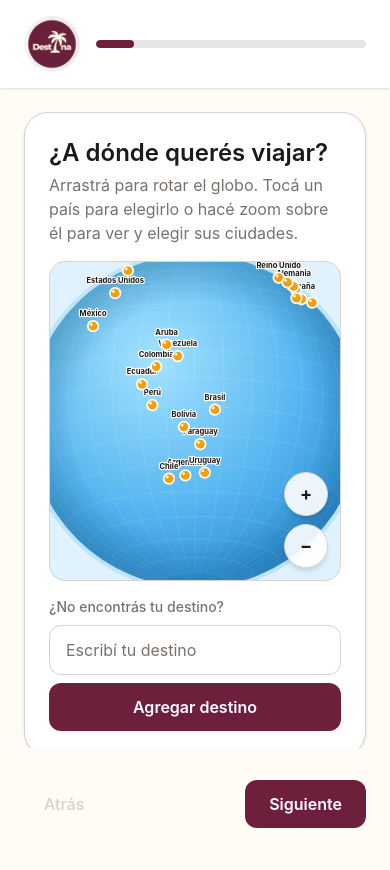
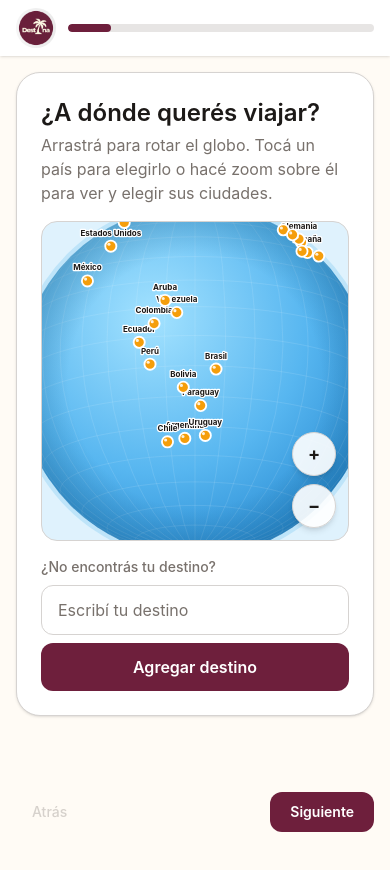
Before and after one commit to EmilioGalimberti/formDestina, a React (Vite) app: page / in a window 390 px wide. Shown: the top 870 px of the page. After the commit the page ends 844 px from the top, so only its background shows below. Built offline with nearby package versions, Linux system fonts and the light colour scheme; the HTML template or start-up script is replaced by a standard one; what world-atlas would draw is missing.

Commit message:
Ajuste UI: header y footer más compactos en mobile

```diff
--- a/src/features/wizard/Wizard.tsx
+++ b/src/features/wizard/Wizard.tsx
@@ -27,12 +27,12 @@ export function Wizard() {
 
   return (
     <div className="flex min-h-svh flex-col">
-      <header className="sticky top-0 z-10 bg-white px-6 py-4 shadow-sm">
-        <div className="mx-auto flex w-full max-w-2xl items-center gap-4">
+      <header className="sticky top-0 z-10 bg-white px-4 py-2 shadow-sm md:px-6 md:py-4">
+        <div className="mx-auto flex w-full max-w-2xl items-center gap-3 md:gap-4">
           <img
             src="/images/logo.png"
             alt="Destina"
-            className="h-14 w-14 shrink-0 rounded-full object-cover"
+            className="h-10 w-10 shrink-0 rounded-full object-cover md:h-14 md:w-14"
             width="512"
             height="512"
           />
@@ -42,7 +42,7 @@ export function Wizard() {
         </div>
       </header>
 
-      <main className="flex flex-1 flex-col px-6 py-6" aria-label={`Paso ${step.title}`}>
+      <main className="flex flex-1 flex-col px-4 py-4 md:px-6 md:py-6" aria-label={`Paso ${step.title}`}>
         <div className="mx-auto w-full max-w-2xl flex-1">
           <div
             ref={contentRef}
@@ -54,7 +54,7 @@ export function Wizard() {
         </div>
       </main>
 
-      <footer className="sticky bottom-0 bg-background/95 px-6 pb-[max(1rem,env(safe-area-inset-bottom))] pt-4 backdrop-blur-sm">
+      <footer className="sticky bottom-0 bg-background/95 px-4 pb-[max(0.75rem,env(safe-area-inset-bottom))] pt-2 backdrop-blur-sm md:px-6 md:pb-[max(1rem,env(safe-area-inset-bottom))] md:pt-4">
         <div className="mx-auto w-full max-w-2xl">
           <WizardNav isFirst={isFirst} isLast={isLast} onBack={previousStep} onNext={nextStep} />
         </div>
--- a/src/features/wizard/WizardNav.tsx
+++ b/src/features/wizard/WizardNav.tsx
@@ -7,12 +7,12 @@ interface WizardNavProps {
 
 export function WizardNav({ isFirst, isLast, onBack, onNext }: WizardNavProps) {
   return (
-    <div className="flex items-center justify-between gap-4 pt-4">
+    <div className="flex items-center justify-between gap-4 pt-2 md:pt-4">
       <button
         type="button"
         onClick={onBack}
         disabled={isFirst}
-        className="rounded-xl px-5 py-3 font-medium text-muted-foreground outline-offset-4 transition-colors hover:bg-muted focus-visible:outline-none focus-visible:ring-2 focus-visible:ring-ring disabled:opacity-30"
+        className="rounded-xl px-4 py-2.5 text-sm font-medium text-muted-foreground outline-offset-4 transition-colors hover:bg-muted focus-visible:outline-none focus-visible:ring-2 focus-visible:ring-ring disabled:opacity-30 md:px-5 md:py-3 md:text-base"
         aria-label="Paso anterior"
       >
         Atrás
@@ -22,7 +22,7 @@ export function WizardNav({ isFirst, isLast, onBack, onNext }: WizardNavProps) {
         <button
           type="button"
           onClick={onNext}
-          className="rounded-xl bg-primary px-6 py-3 font-semibold text-primary-foreground outline-offset-4 transition-colors hover:bg-primary/90 focus-visible:outline-none focus-visible:ring-2 focus-visible:ring-ring active:scale-95"
+          className="rounded-xl bg-primary px-5 py-2.5 text-sm font-semibold text-primary-foreground outline-offset-4 transition-colors hover:bg-primary/90 focus-visible:outline-none focus-visible:ring-2 focus-visible:ring-ring active:scale-95 md:px-6 md:py-3 md:text-base"
           aria-label="Siguiente paso"
         >
           Siguiente
```
Also changed, not shown: 1 other file (tests, documents, lock files or other folders).
